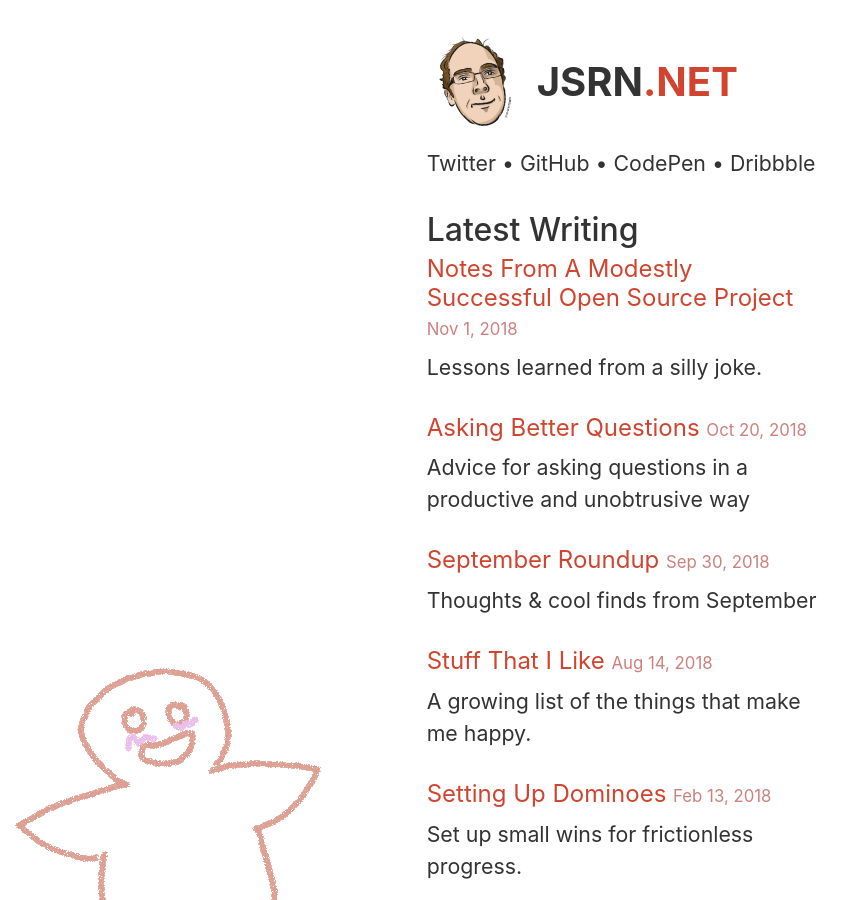
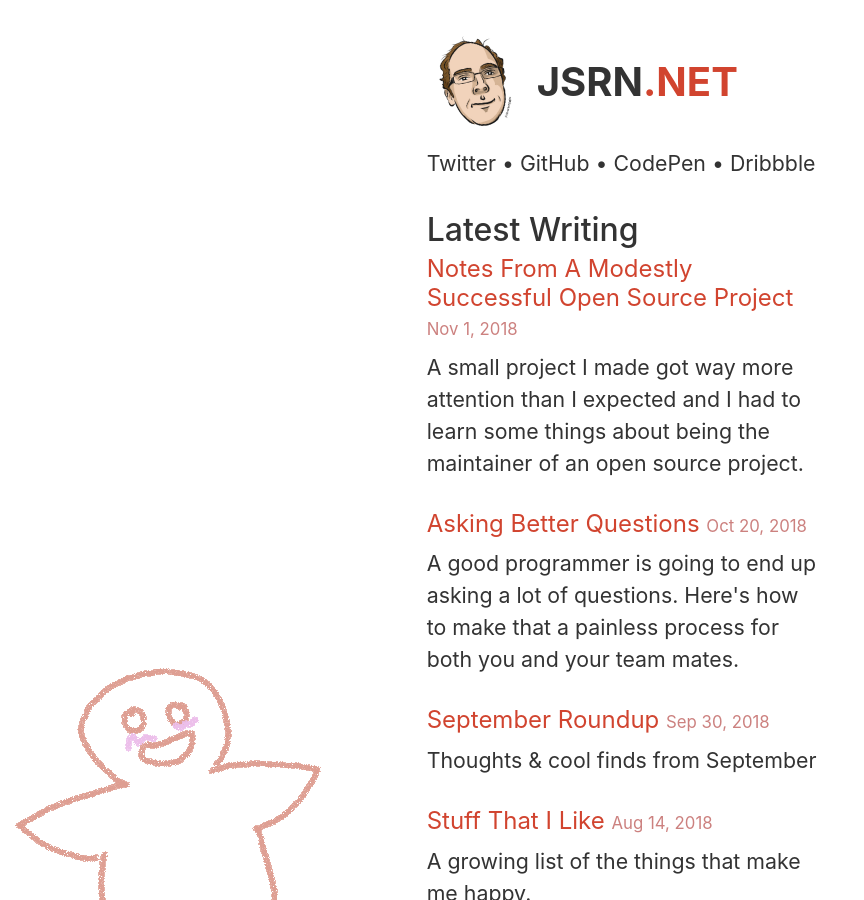
Before and after one commit to jsrn/jsrn.github.io, a Jekyll site: the page built from index.html, in a window 1280 px wide and 900 px high. Shown: the whole window, without its empty margins (0-864 px from the left). Built offline with Jekyll 4.4.1, drawn with Linux system fonts in a browser that asks for light colours.

Commit message:
Post descriptions

```diff
--- a/_posts/2018-10-20-asking-better-questions.md
+++ b/_posts/2018-10-20-asking-better-questions.md
@@ -1,7 +1,7 @@
 ---
 layout: post
 title: "Asking Better Questions"
-description: "Advice for asking questions in a productive and unobtrusive way"
+description: "A good programmer is going to end up asking a lot of questions. Here's how to make that a painless process for both you and your team mates."
 category: misc
 tags: [career]
 ---
--- a/_posts/2018-11-01-notes-from-a-modestly-successful-open-source-project.md
+++ b/_posts/2018-11-01-notes-from-a-modestly-successful-open-source-project.md
@@ -1,7 +1,7 @@
 ---
 layout: post
 title: "Notes From A Modestly Successful Open Source Project"
-description: "Lessons learned from a silly joke."
+description: "A small project I made got way more attention than I expected and I had to learn some things about being the maintainer of an open source project."
 category: programming
 tags: [programming, open source]
 ---
```
